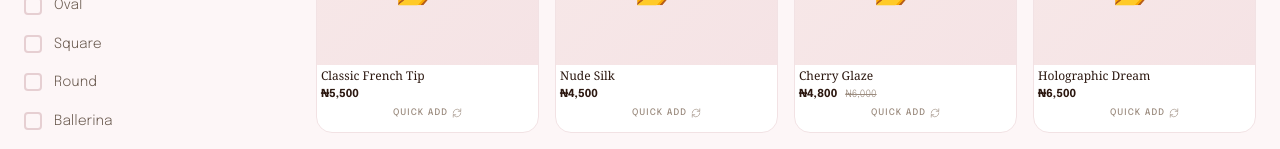
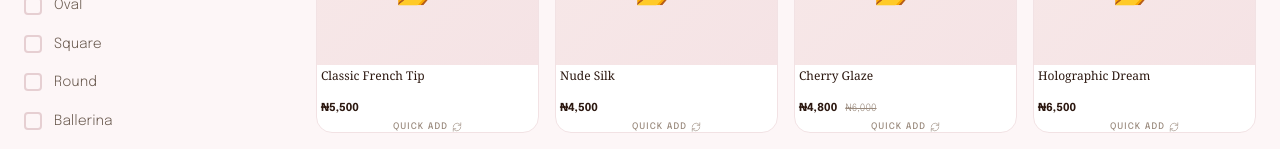
Before and after one commit to dfordolapo/nailxpressng, a Next.js app: page /factory in a window 1280 px wide. Shown: the part 629-778 px from the top of the page. Built offline with nearby package versions, Linux system fonts and the light colour scheme; a web font is replaced by a local one.

Commit message:
Standardize card heights by enforcing 2-line min-height on product names

```diff
--- a/src/components/product/handmade-card.module.css
+++ b/src/components/product/handmade-card.module.css
@@ -226,6 +226,11 @@
   line-height: 1.1;
   margin: 0 0 4px 0;
   transition: color var(--transition-fast);
+  min-height: 27px;
+  display: -webkit-box;
+  -webkit-line-clamp: 2;
+  -webkit-box-orient: vertical;
+  overflow: hidden;
 }
 
 .shortDescFront {
```
